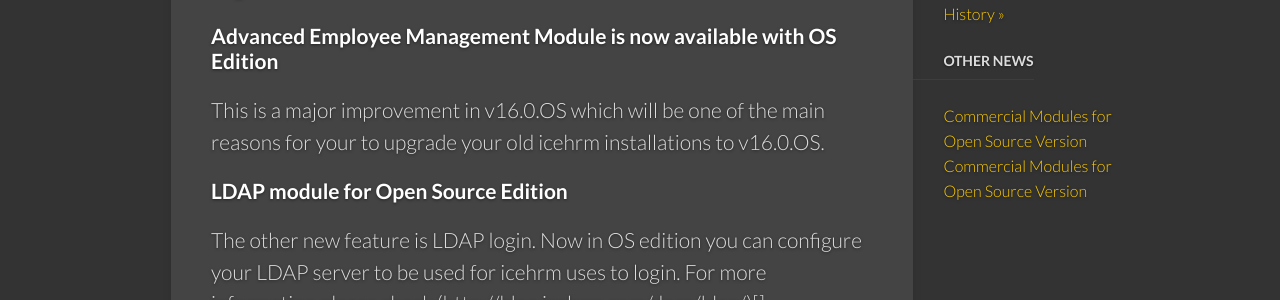
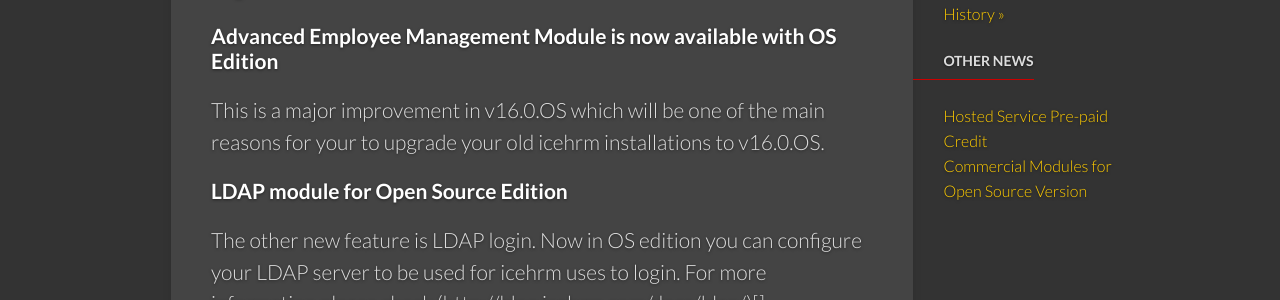
Before and after one commit to icehrm/icehrm.github.io, a Jekyll site: the page built from news/releases/index.html, in a window 1280 px wide and 900 px high. Shown: the part 417-717 px from the top of the window. Built offline with Jekyll 4.4.1, drawn with Linux system fonts in a browser that asks for light colours.

Commit message:
Icehrm pre paid

```diff
--- a/_posts/2016-04-17-icehrm-pre-paid-credit.md
+++ b/_posts/2016-04-17-icehrm-pre-paid-credit.md
@@ -1,6 +1,6 @@
 ---
 layout: news_item
-title: "Commercial Modules for Open Source Version"
+title: "Hosted Service Pre-paid Credit"
 date: "2016-04-17 18:54:00 +0530"
 author: thilinah
 version: 16.1
```
